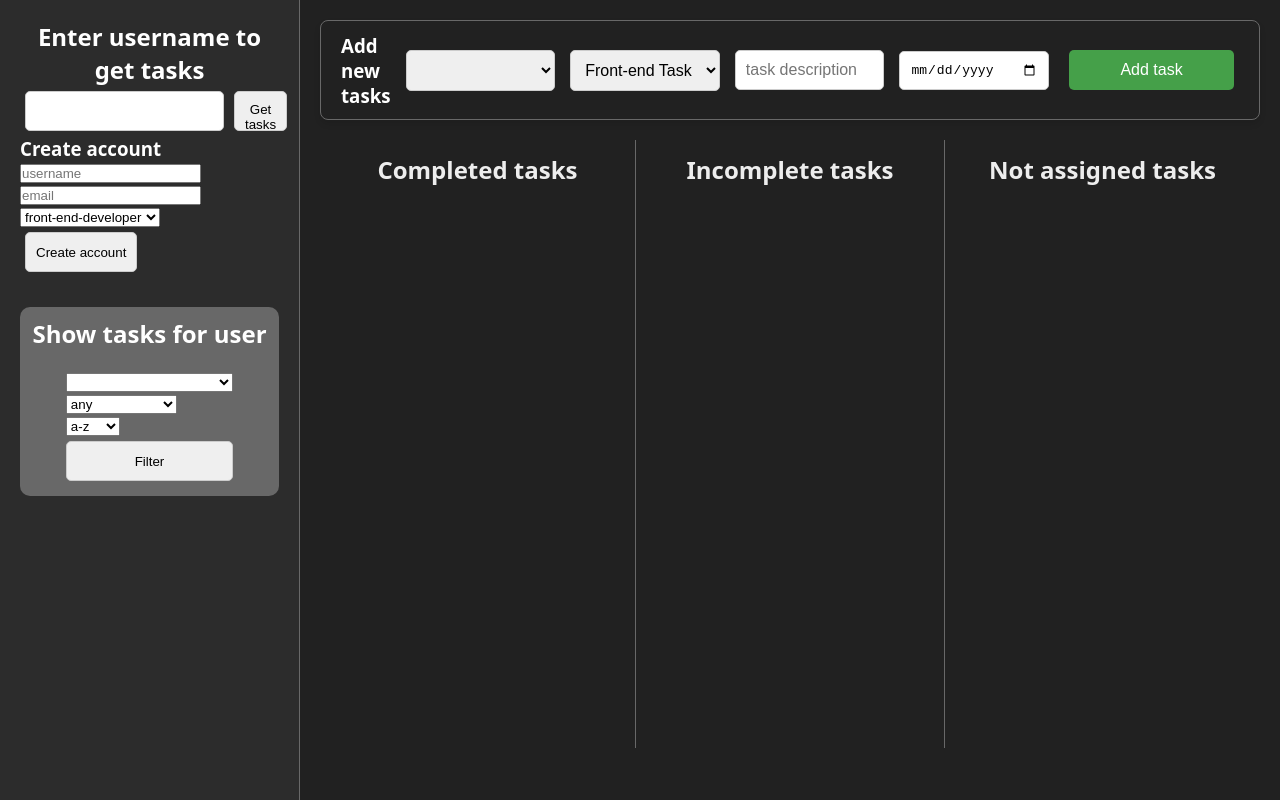
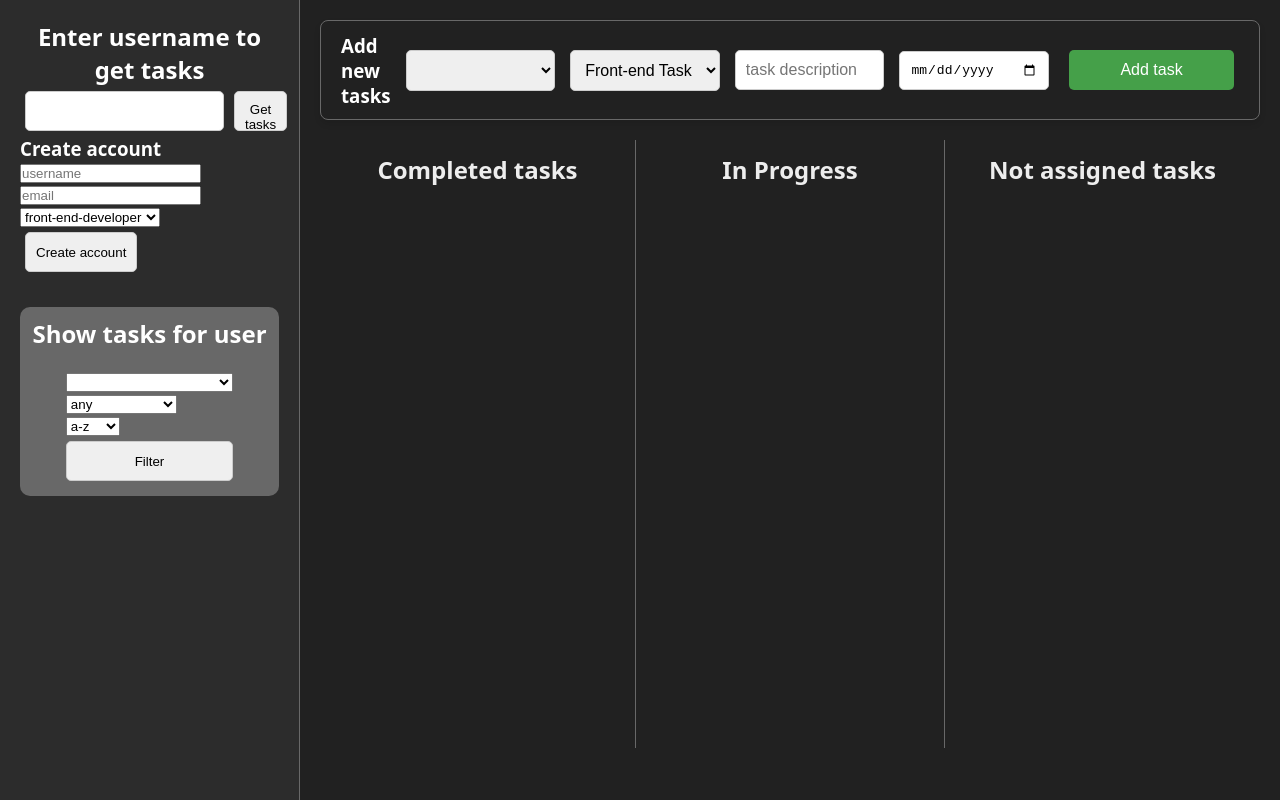
Before and after one commit to Sparven0/fe24-js2-slutprojekt-gustaf-vingren-frontend, a website built with Parcel: page src/index.html in a window 1280 px wide. Built offline with nearby package versions, Linux system fonts and the light colour scheme; no server answers.

Commit message:
updated TS

```diff
--- a/src/index.html
+++ b/src/index.html
@@ -84,7 +84,7 @@
     <ul id="completedTasks"></ul>
 </div>
 <div class="incompleteTasksDiv">
-    <h2 class="title">Incomplete tasks</h2>
+    <h2 class="title">In Progress</h2>
     <ul id="incompleteTasks"></ul>
 </div>
 <div class="notAssignedTasksDiv">
--- a/src/modules/MemberClass.ts
+++ b/src/modules/MemberClass.ts
@@ -1,4 +1,4 @@
-import { getAll } from "./Fetching Functions/memberFunctions";
+
 import { displayUser } from "./Rendering Functions/displayingFunction";
 
 export class Member {
--- a/src/modules/Rendering Functions/displayingFunction.ts
+++ b/src/modules/Rendering Functions/displayingFunction.ts
@@ -12,6 +12,7 @@ import { getAllTasks } from "../Fetching Functions/getAllTasks";
 
 export function displayUser(username: string, email: string, role: string): void {
     const loginWrapper = document.querySelector('.loginWrapper') as HTMLDivElement;
+    loginWrapper.innerHTML = '';
     const member = document.createElement('div');
     member.classList.add('member');
     member.innerHTML = `
```
